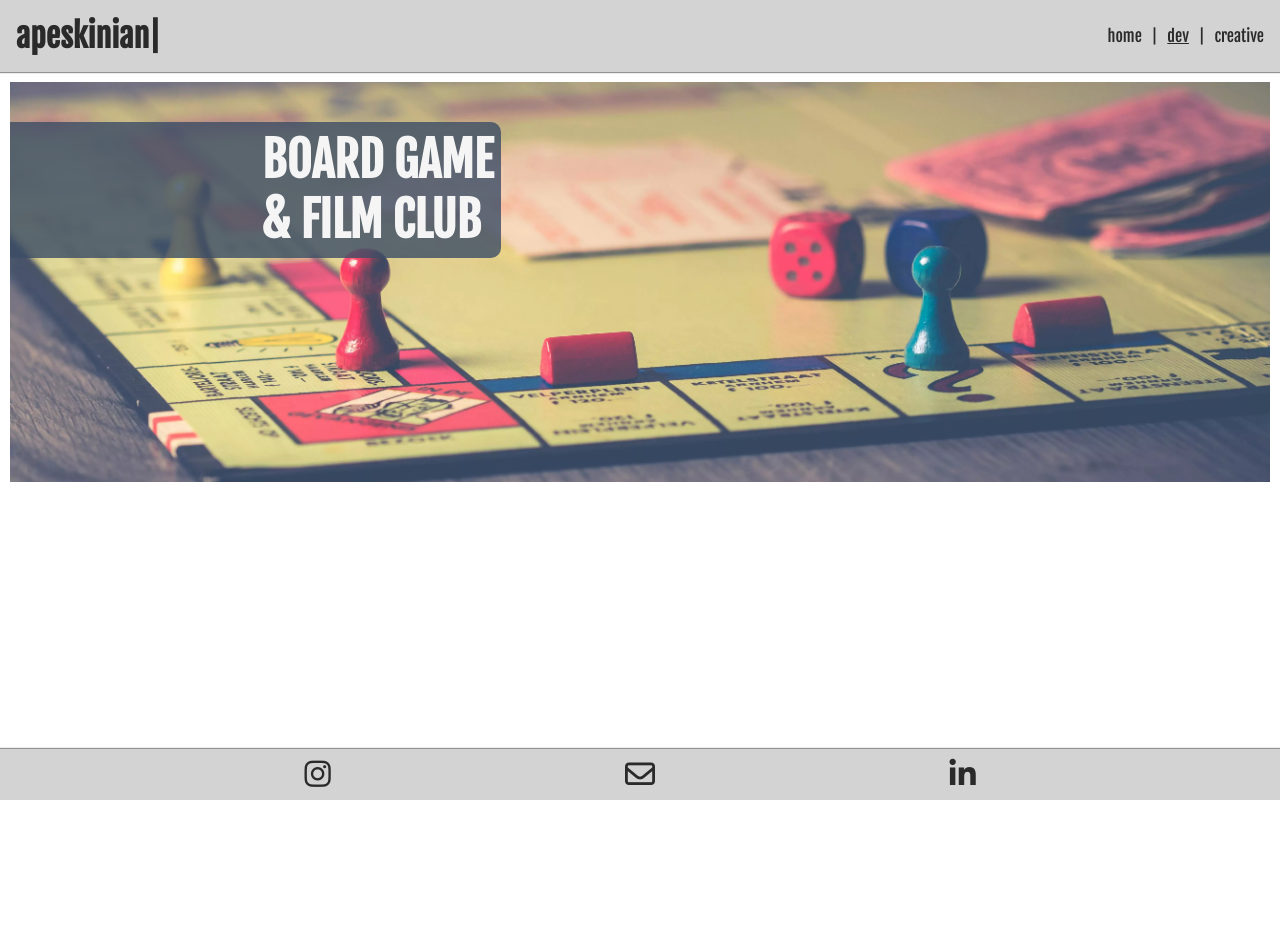
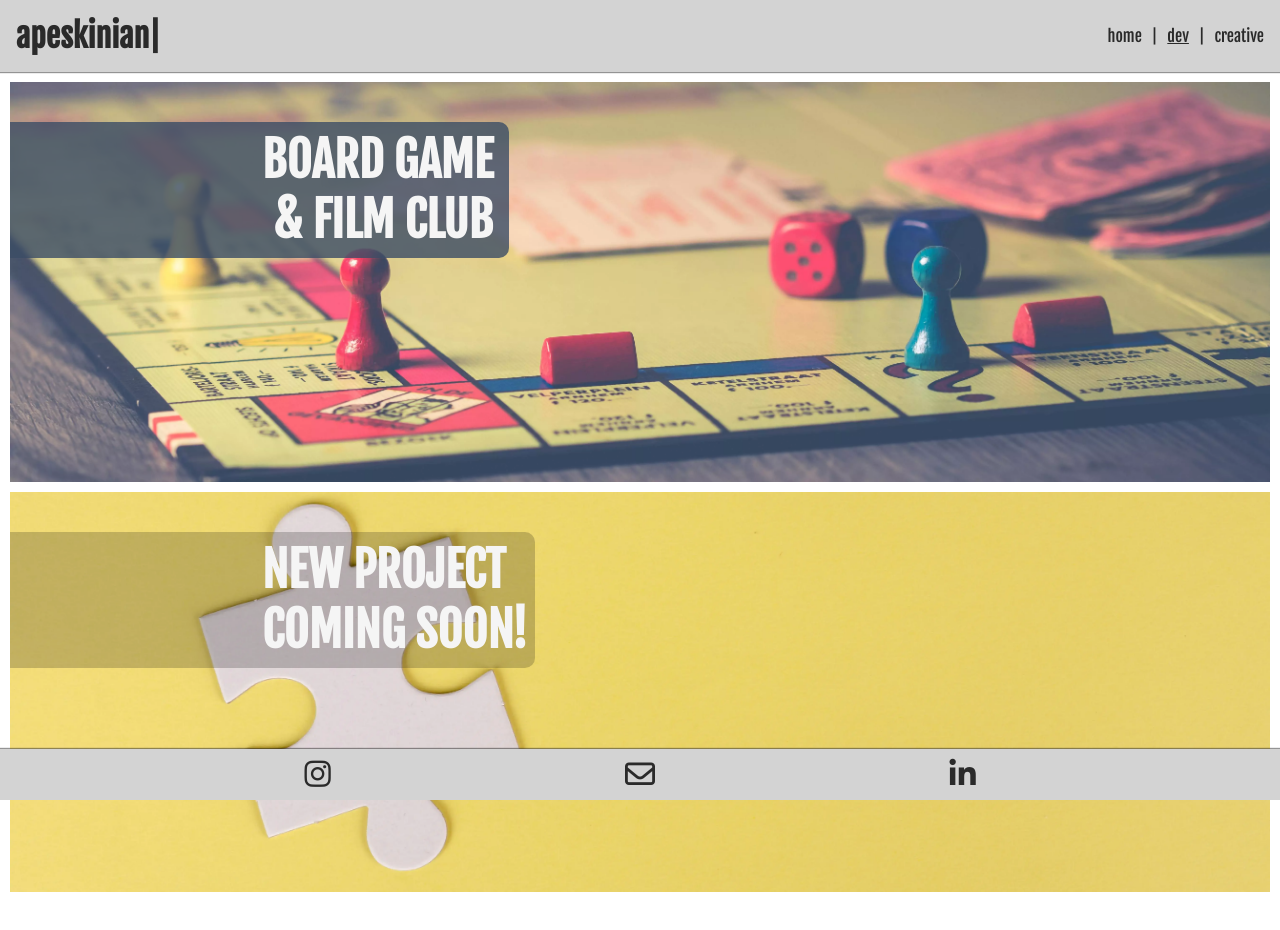
Before and after one commit to apeskinian/apeskinian.github.io, a plain HTML site: page dev.html in a window 1280 px wide. Before the commit the page ends 800 px from the top, so only its background shows below. Drawn offline with nearby package versions, Linux system fonts and the light colour scheme.

Commit message:
Add new wip div in dev

```diff
--- a/assets/css/style.css
+++ b/assets/css/style.css
@@ -93,10 +93,12 @@ nav {
 
 /* MAIN */
 main {
-    display: flex;
+    flex-grow: 1;
     margin-top: 72px;
     margin-bottom: 52px;
-    flex-grow: 1;
+    display: flex;
+    flex-direction: column;
+
 }
 /* END MAIN */
 
@@ -167,12 +169,15 @@ THE SOFTWARE IS PROVIDED "AS IS", WITHOUT WARRANTY OF ANY KIND, EXPRESS OR IMPLI
 /* BLINKING CURSOR CODE WILL REMOVED WHEN CONTENT IS MADE */
 
 /* DEV WORK */
-#bgfc {
+.dev-block {
     text-decoration: none;
     display: block;
-    margin: 10px;
+    margin: 5px 10px;
     height: 400px;
-    width: 100%;
+}
+
+#bgfc {
+    margin-top: 10px;
     background: url(../images/devlinks/bgfc-hero.webp) no-repeat 10% 75% / cover;
 }
 
@@ -180,6 +185,25 @@ THE SOFTWARE IS PROVIDED "AS IS", WITHOUT WARRANTY OF ANY KIND, EXPRESS OR IMPLI
     text-transform: uppercase;
     color: #f5f5f5;
     background-color: rgba(59, 77, 102, 0.8);
+    width: fit-content;
+    position: relative;
+    top: 40px;
+    text-align: right;
+    padding: 0.5rem 1rem 0.5rem 20%;
+    border-top-right-radius: 10px;
+    border-bottom-right-radius: 10px;
+    font-size: 3rem;
+}
+
+
+#wip {
+    background: url(../images/devlinks/wip.webp) no-repeat 75% / cover;
+}
+
+#wip-title {
+    text-transform: uppercase;
+    color: #f5f5f5;
+    background-color: rgba(0, 0, 0, 0.2);
     width: fit-content;
     position: relative;
     top: 40px;
--- a/dev.html
+++ b/dev.html
@@ -31,8 +31,11 @@
     </header>
     <!-- MAIN -->
     <main>
-        <a href="https://apeskinian.github.io/p1_bgfc/" id="bgfc" target="_blank">
+        <a href="https://apeskinian.github.io/p1_bgfc/" id="bgfc" class="dev-block" target="_blank">
             <h2 id="bgfc-title">Board Game<br>& Film Club</h2>
+        </a>
+        <a href="" id="wip" class="dev-block" target="_blank">
+            <h2 id="wip-title">New Project<br>Coming Soon!</h2>
         </a>
     </main>
     <!-- FOOTER -->
```
Also changed, not shown: assets/images/devlinks/wip.webp (added).
